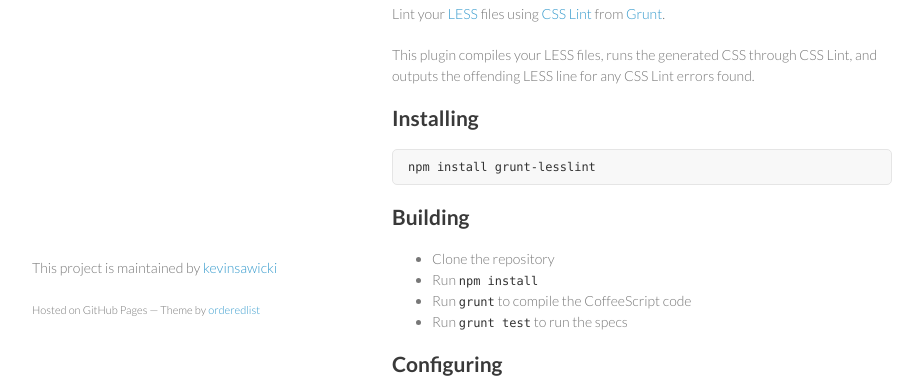
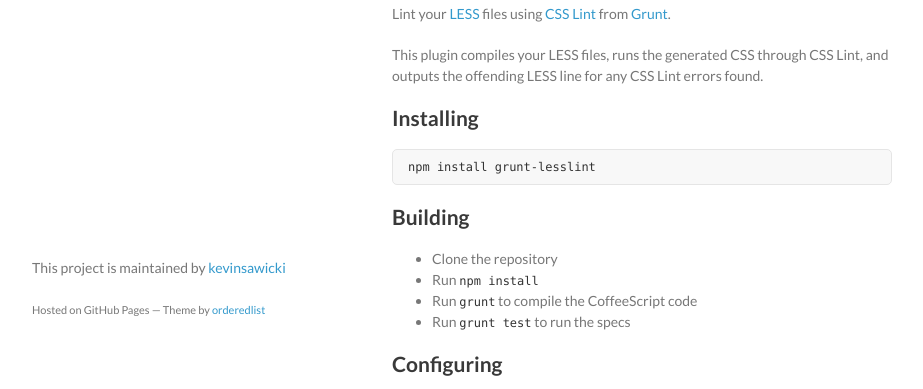
Before and after one commit to jgable/grunt-lesslint, a plain HTML site: page index.html in a window 1280 px wide. Shown: the part 411-800 px from the top of the page, without its empty margins (178-1101 px from the left). Drawn offline with Linux system fonts and the light colour scheme.

Commit message:
Switch to normal font-weight.
Makes the text clearer.

```diff
--- a/index.html
+++ b/index.html
@@ -5,7 +5,7 @@
     <meta http-equiv="X-UA-Compatible" content="chrome=1">
     <title>grunt-lesslint by kevinsawicki</title>
 
-    <link rel="stylesheet" href="https://fonts.googleapis.com/css?family=Lato:300italic,700italic,300,700">
+    <link rel="stylesheet" href="https://fonts.googleapis.com/css?family=Lato:400,400italic,700,700italic">
     <link rel="stylesheet" href="stylesheets/styles.css">
     <link rel="stylesheet" href="stylesheets/pygment_trac.css">
     <meta name="viewport" content="width=device-width, initial-scale=1, user-scalable=no">
--- a/stylesheets/styles.css
+++ b/stylesheets/styles.css
@@ -1,8 +1,7 @@
 body {
   padding:50px;
-  font:14px/1.5 Lato, "Helvetica Neue", Helvetica, Arial, sans-serif;
+  font:400 14px/1.5 Lato, "Helvetica Neue", Helvetica, Arial, sans-serif;
   color:#777;
-  font-weight:300;
 }
 
 h1, h2, h3, h4, h5, h6 {
```
